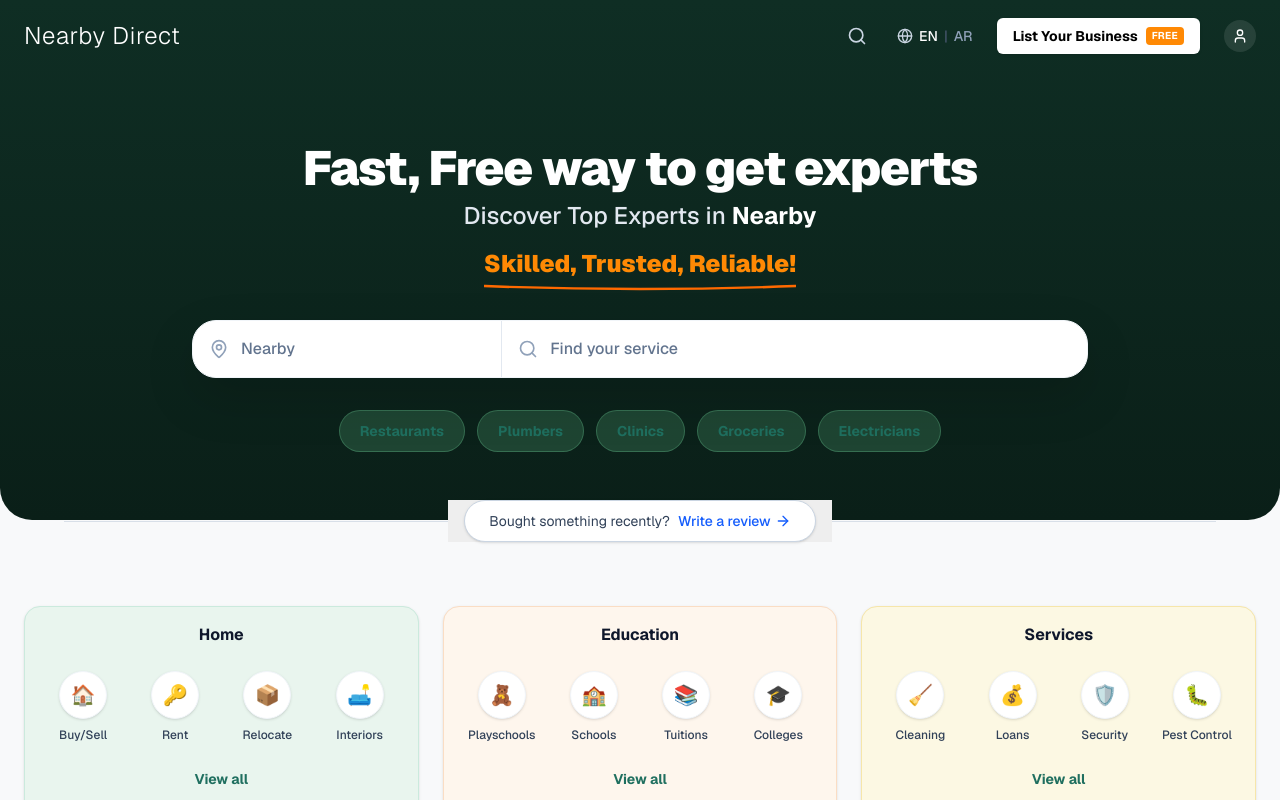
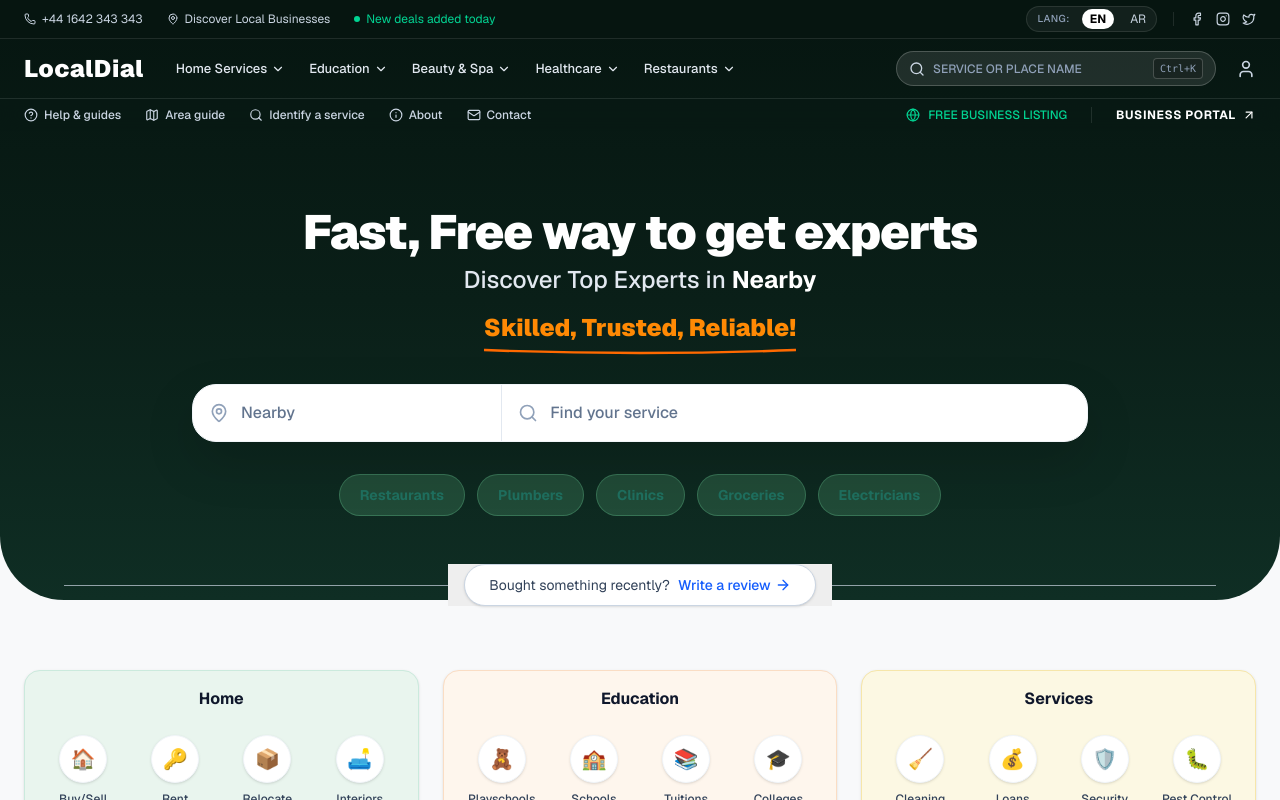
Before and after one commit to Kuthaka/LocalDial-Frontend-v1, a Next.js app: page / in a window 1280 px wide. Shown: the top 800 px of the page. Built offline with nearby package versions, Linux system fonts and the light colour scheme.

Commit message:
feat - navbar ui changed a bit

```diff
--- a/src/app/(business)/business/dashboard/page.tsx
+++ b/src/app/(business)/business/dashboard/page.tsx
@@ -21,7 +21,12 @@ export default async function BusinessDashboard() {
     .eq('id', user.id)
     .single()
 
+  if (profile?.role === 'admin') {
+    redirect('/admin/dashboard')
+  }
+
   if (profile?.role !== 'business' || profile?.status !== 'approved') {
+    await supabase.auth.signOut()
     redirect('/business/login')
   }
 
--- a/src/app/page.tsx
+++ b/src/app/page.tsx
@@ -80,7 +80,7 @@ export default function Home() {
     <div className="min-h-screen w-full bg-[#f8f9fa] flex flex-col items-center relative overflow-x-hidden transition-colors duration-500 z-0">
 
       {/* Dark hero background matching green theme */}
-      <div className="absolute top-0 left-0 w-full h-[55vh] md:h-[65vh] bg-gradient-to-b from-[#0f2e24] to-[#0a1f18] -z-10 rounded-b-[2rem]" />
+      <div className="absolute top-0 left-0 w-full h-[60vh] md:h-[75vh] bg-gradient-to-b from-[#061510] via-[#0a1f18] to-[#0f2e24] -z-10 rounded-b-[3rem] md:rounded-b-[4rem]" />
 
       <div className="w-full max-w-7xl px-4 md:px-6 relative flex flex-col flex-1">
         <Navbar />
@@ -91,7 +91,7 @@ export default function Home() {
             layout: { type: "spring", stiffness: 200, damping: 25 },
             opacity: { duration: 0.2 }
           }}
-          className={`w-full flex flex-col ${isSearching ? 'pt-16 md:pt-20' : 'pt-20 md:pt-32'}`}
+          className={`w-full flex flex-col ${isSearching ? 'pt-32 md:pt-40' : 'pt-36 md:pt-48'}`}
         >
           {/* Back button only when searching */}
           <AnimatePresence>
--- a/src/components/Navbar.tsx
+++ b/src/components/Navbar.tsx
@@ -1,18 +1,16 @@
 "use client";
 
 import { useState, useEffect } from "react";
-import { Bell, Search, Globe } from "lucide-react";
+import { Search, Globe, Phone, MapPin, ChevronDown, User, Menu, HelpCircle, Info, Mail, Map, ArrowUpRight } from "lucide-react";
 import { motion, AnimatePresence } from "framer-motion";
 import Link from "next/link";
 
 export default function Navbar() {
-  const [scrolled, setScrolled] = useState(false);
   const [bgScrolled, setBgScrolled] = useState(false);
+  const [isLangEn, setIsLangEn] = useState(true);
 
   useEffect(() => {
     const handleScroll = () => {
-      // 400px is roughly where the main hero search bar disappears and the second section starts
-      setScrolled(window.scrollY > 400);
       setBgScrolled(window.scrollY > 20);
     };
     window.addEventListener("scroll", handleScroll);
@@ -21,68 +19,97 @@ export default function Navbar() {
 
   return (
     <nav className={`fixed top-0 left-0 w-full z-[60] transition-colors duration-300 ${
-      bgScrolled ? "bg-[#0a1f18]/95 backdrop-blur-md border-b border-white/5" : "bg-transparent"
+      bgScrolled ? "bg-[#0a1f18]/95 backdrop-blur-md border-b border-white/5 shadow-lg" : "bg-[#0a1f18] md:bg-transparent"
     }`}>
-      <div className="max-w-7xl mx-auto px-4 md:px-6 py-4 flex justify-between items-center gap-4">
-        <div className="flex items-center gap-2 cursor-pointer flex-shrink-0">
-          <span className="text-2xl font-light text-white tracking-wide">Nearby Direct</span>
+      {/* 1. Top Bar (Thin) - Both Desktop & Mobile */}
+      <div className="bg-[#061510] border-b border-white/10 text-slate-300 text-[10px] md:text-xs">
+        <div className="max-w-7xl mx-auto px-4 md:px-6 py-1.5 flex justify-between items-center">
+          <div className="flex items-center gap-3 md:gap-6">
+            <a href="tel:+441642343343" className="flex items-center gap-1.5 hover:text-white transition-colors">
+              <Phone size={12} /> +44 1642 343 343
+            </a>
+            <div className="hidden md:flex items-center gap-1.5">
+              <MapPin size={12} /> Discover Local Businesses
+            </div>
+            <div className="hidden md:flex items-center gap-1.5 text-emerald-400">
+              <div className="w-1.5 h-1.5 rounded-full bg-emerald-400 animate-pulse"></div> New deals added today
+            </div>
+          </div>
+          <div className="flex items-center gap-4">
+            <div className="flex items-center gap-2 bg-white/5 rounded-full p-0.5 border border-white/10">
+              <span className="pl-2 pr-1 text-[10px] font-medium text-slate-400 uppercase tracking-wider">Lang:</span>
+              <button onClick={() => setIsLangEn(true)} className={`px-2 py-0.5 rounded-full transition-all ${isLangEn ? 'bg-white text-black font-bold' : 'text-slate-300'}`}>EN</button>
+              <button onClick={() => setIsLangEn(false)} className={`px-2 py-0.5 rounded-full transition-all ${!isLangEn ? 'bg-white text-black font-bold' : 'text-slate-300'}`}>AR</button>
+            </div>
+            <div className="hidden md:flex items-center gap-3 border-l border-white/10 pl-4">
+              <svg xmlns="http://www.w3.org/2000/svg" width="14" height="14" viewBox="0 0 24 24" fill="none" stroke="currentColor" strokeWidth="2" strokeLinecap="round" strokeLinejoin="round" className="hover:text-white cursor-pointer"><path d="M18 2h-3a5 5 0 0 0-5 5v3H7v4h3v8h4v-8h3l1-4h-4V7a1 1 0 0 1 1-1h3z"/></svg>
+              <svg xmlns="http://www.w3.org/2000/svg" width="14" height="14" viewBox="0 0 24 24" fill="none" stroke="currentColor" strokeWidth="2" strokeLinecap="round" strokeLinejoin="round" className="hover:text-white cursor-pointer"><rect x="2" y="2" width="20" height="20" rx="5" ry="5"/><path d="M16 11.37A4 4 0 1 1 12.63 8 4 4 0 0 1 16 11.37z"/><line x1="17.5" y1="6.5" x2="17.51" y2="6.5"/></svg>
+              <svg xmlns="http://www.w3.org/2000/svg" width="14" height="14" viewBox="0 0 24 24" fill="none" stroke="currentColor" strokeWidth="2" strokeLinecap="round" strokeLinejoin="round" className="hover:text-white cursor-pointer"><path d="M22 4s-.7 2.1-2 3.4c1.6 10-9.4 17.3-18 11.6 2.2.1 4.4-.6 6-2C3 15.5.5 9.6 3 5c2.2 2.6 5.6 4.1 9 4-.9-4.2 4-6.6 7-3.8 1.1 0 3-1.2 3-1.2z"/></svg>
+            </div>
+          </div>
+        </div>
+      </div>
+
+      {/* 2. Main Bar (Thick) - Desktop & Mobile */}
+      <div className="max-w-7xl mx-auto px-4 md:px-6 py-3 flex justify-between items-center gap-4">
+        {/* Logo */}
+        <Link href="/" className="flex items-center gap-2 cursor-pointer flex-shrink-0">
+          <span className="text-2xl font-black text-white tracking-wide">LocalDial</span>
+        </Link>
+
+        {/* Desktop Nav Links */}
+        <div className="hidden lg:flex items-center gap-6 font-medium text-[13px] text-slate-200 ml-4">
+          <Link href="#" className="flex items-center gap-1 hover:text-white transition-colors">Home Services <ChevronDown size={14} /></Link>
+          <Link href="#" className="flex items-center gap-1 hover:text-white transition-colors">Education <ChevronDown size={14} /></Link>
+          <Link href="#" className="flex items-center gap-1 hover:text-white transition-colors">Beauty & Spa <ChevronDown size={14} /></Link>
+          <Link href="#" className="flex items-center gap-1 hover:text-white transition-colors">Healthcare <ChevronDown size={14} /></Link>
+          <Link href="#" className="flex items-center gap-1 hover:text-white transition-colors">Restaurants <ChevronDown size={14} /></Link>
         </div>
 
-        {/* Center / Search Area */}
-        <div className="hidden md:flex flex-1 justify-end items-center mr-2 h-10">
-          <AnimatePresence mode="wait">
-            {scrolled ? (
-              <motion.div
-                key="search-bar"
-                initial={{ opacity: 0, width: 0 }}
-                animate={{ opacity: 1, width: "100%", maxWidth: "20rem" }}
-                exit={{ opacity: 0, width: 0 }}
-                transition={{ duration: 0.2 }}
-                className="flex items-center bg-white/10 border border-white/20 rounded-full px-4 py-1.5 h-full overflow-hidden"
-              >
-                <Search className="w-4 h-4 text-slate-300 mr-2 flex-shrink-0" />
-                <input
-                  type="text"
-                  placeholder="Search places, businesses..."
-                  className="w-full bg-transparent border-none outline-none text-white placeholder:text-slate-400 text-sm"
-                />
-              </motion.div>
-            ) : (
-              <motion.button
-                key="search-icon"
-                initial={{ opacity: 0, scale: 0.8 }}
-                animate={{ opacity: 1, scale: 1 }}
-                exit={{ opacity: 0, scale: 0.8 }}
-                transition={{ duration: 0.2 }}
-                className="text-slate-300 hover:text-white transition-colors p-1.5"
-              >
-                <Search className="w-5 h-5" />
-              </motion.button>
-            )}
-          </AnimatePresence>
+        {/* Search, User, Hamburger */}
+        <div className="flex items-center gap-4 lg:gap-5 flex-shrink-0 ml-auto">
+          {/* Search Input */}
+          <div className="hidden md:flex items-center bg-white/10 border border-white/20 rounded-full px-3 py-1.5 w-64 xl:w-80 hover:bg-white/15 transition-colors focus-within:bg-white/15 focus-within:border-white/30">
+            <Search className="w-4 h-4 text-slate-300 mr-2 flex-shrink-0" />
+            <input
+              type="text"
+              placeholder="SERVICE OR PLACE NAME"
+              className="w-full bg-transparent border-none outline-none text-white placeholder:text-slate-400 text-xs font-medium uppercase"
+            />
+            <div className="text-[10px] border border-white/20 px-1.5 py-0.5 rounded text-slate-400 ml-2 whitespace-nowrap bg-black/20 font-mono">Ctrl+K</div>
+          </div>
+
+          <Search className="md:hidden w-5 h-5 text-slate-300 hover:text-white cursor-pointer transition-colors" />
+
+          <Link href="/business/login" className="text-slate-300 hover:text-white transition-colors" title="Login">
+            <User className="w-5 h-5" />
+          </Link>
+
+          <button className="lg:hidden p-1.5 text-slate-300 hover:text-white transition-colors">
+            <Menu className="w-6 h-6" />
+          </button>
         </div>
+      </div>
 
-        <div className="hidden md:flex items-center gap-6 flex-shrink-0">
-          <div className="flex items-center gap-1.5">
-            <Globe className="w-4 h-4 text-slate-300" />
-            <div className="flex items-center gap-1.5 text-sm font-medium">
-              <button className="text-white">EN</button>
-              <span className="text-slate-600">|</span>
-              <button className="text-slate-400 hover:text-white transition-colors">AR</button>
+      {/* 3. Bottom Bar (Thin) - Desktop Only */}
+      <div className="hidden lg:block bg-[#081a14]/80 border-t border-white/10 backdrop-blur-md">
+        <div className="max-w-7xl mx-auto px-6 py-2 flex justify-between items-center text-xs font-medium text-slate-300">
+          <div className="flex items-center gap-6">
+            <Link href="#" className="flex items-center gap-1.5 hover:text-white transition-colors"><HelpCircle size={14} /> Help & guides</Link>
+            <Link href="#" className="flex items-center gap-1.5 hover:text-white transition-colors"><Map size={14} /> Area guide</Link>
+            <Link href="#" className="flex items-center gap-1.5 hover:text-white transition-colors"><Search size={14} /> Identify a service</Link>
+            <Link href="#" className="flex items-center gap-1.5 hover:text-white transition-colors"><Info size={14} /> About</Link>
+            <Link href="#" className="flex items-center gap-1.5 hover:text-white transition-colors"><Mail size={14} /> Contact</Link>
+          </div>
+          <div className="flex items-center gap-6">
+            <div className="flex items-center gap-2 text-emerald-400 font-medium">
+              <Globe size={14} /> FREE BUSINESS LISTING
             </div>
+            <Link href="/business/signup" className="flex items-center gap-1.5 text-white hover:text-orange-400 transition-colors uppercase tracking-wider font-bold border-l border-white/10 pl-6">
+              BUSINESS PORTAL <ArrowUpRight size={14} />
+            </Link>
           </div>
-          <Link href="/business/signup" className="flex items-center gap-2 px-4 py-2 bg-white rounded-md text-sm font-bold text-black hover:bg-slate-100 transition-all shadow-sm">
-            List Your Business <span className="bg-orange-400 text-white text-[10px] px-1.5 py-0.5 rounded-sm uppercase tracking-wide">Free</span>
-          </Link>
-          <Link href="/business/login" className="w-8 h-8 rounded-full bg-white/10 flex items-center justify-center text-white hover:bg-white/20 transition-colors title='Login to Business Portal'">
-            <svg xmlns="http://www.w3.org/2000/svg" width="16" height="16" viewBox="0 0 24 24" fill="none" stroke="currentColor" strokeWidth="2" strokeLinecap="round" strokeLinejoin="round"><path d="M19 21v-2a4 4 0 0 0-4-4H9a4 4 0 0 0-4 4v2"/><circle cx="12" cy="7" r="4"/></svg>
-          </Link>
         </div>
-        <button className="md:hidden p-2 flex flex-col gap-1.5">
-          <div className="w-6 h-0.5 bg-white rounded-full"></div>
-          <div className="w-6 h-0.5 bg-white rounded-full"></div>
-          <div className="w-6 h-0.5 bg-white rounded-full"></div>
-        </button>
       </div>
     </nav>
   );
```
Also changed, not shown: src/middleware.ts (+33 -2 lines).
